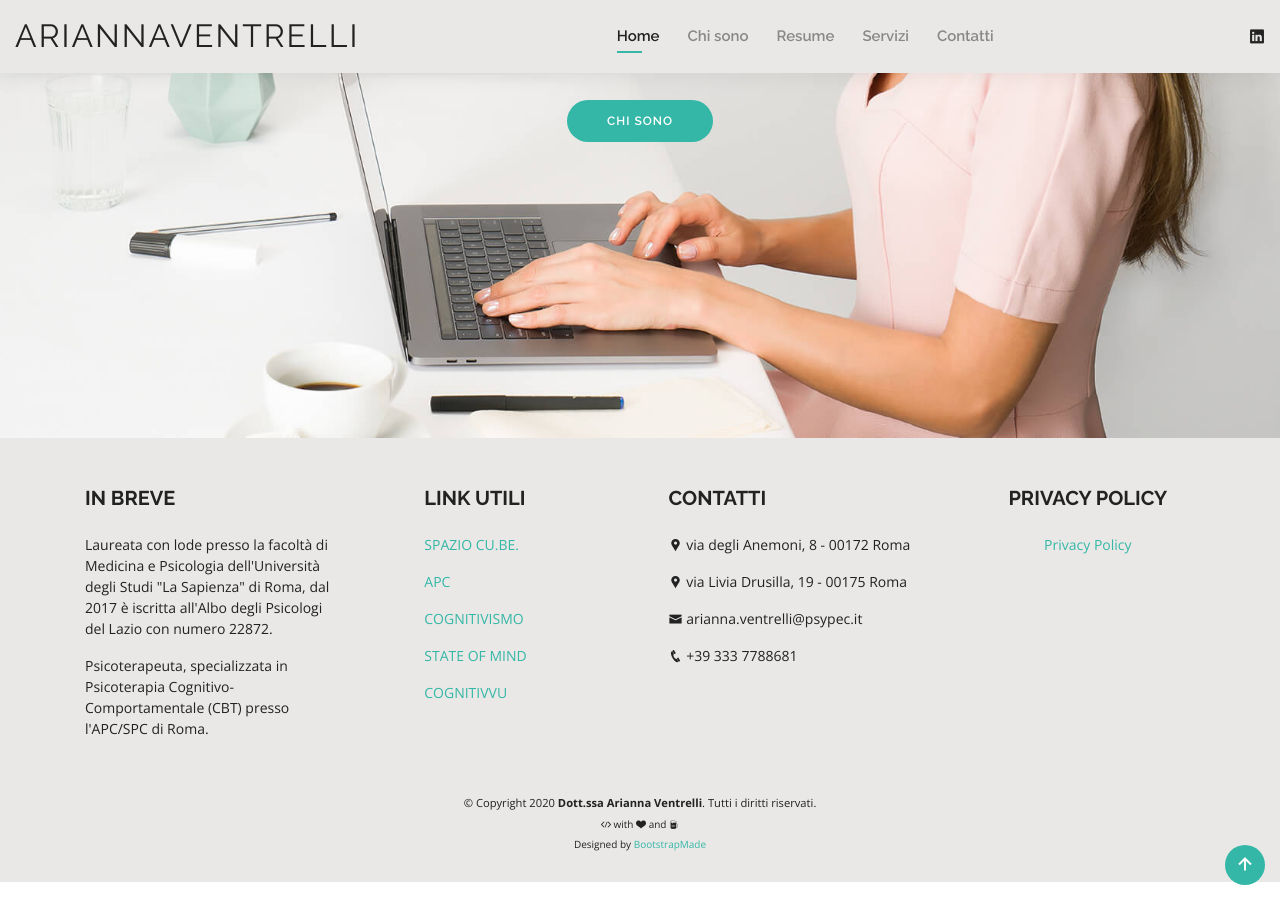
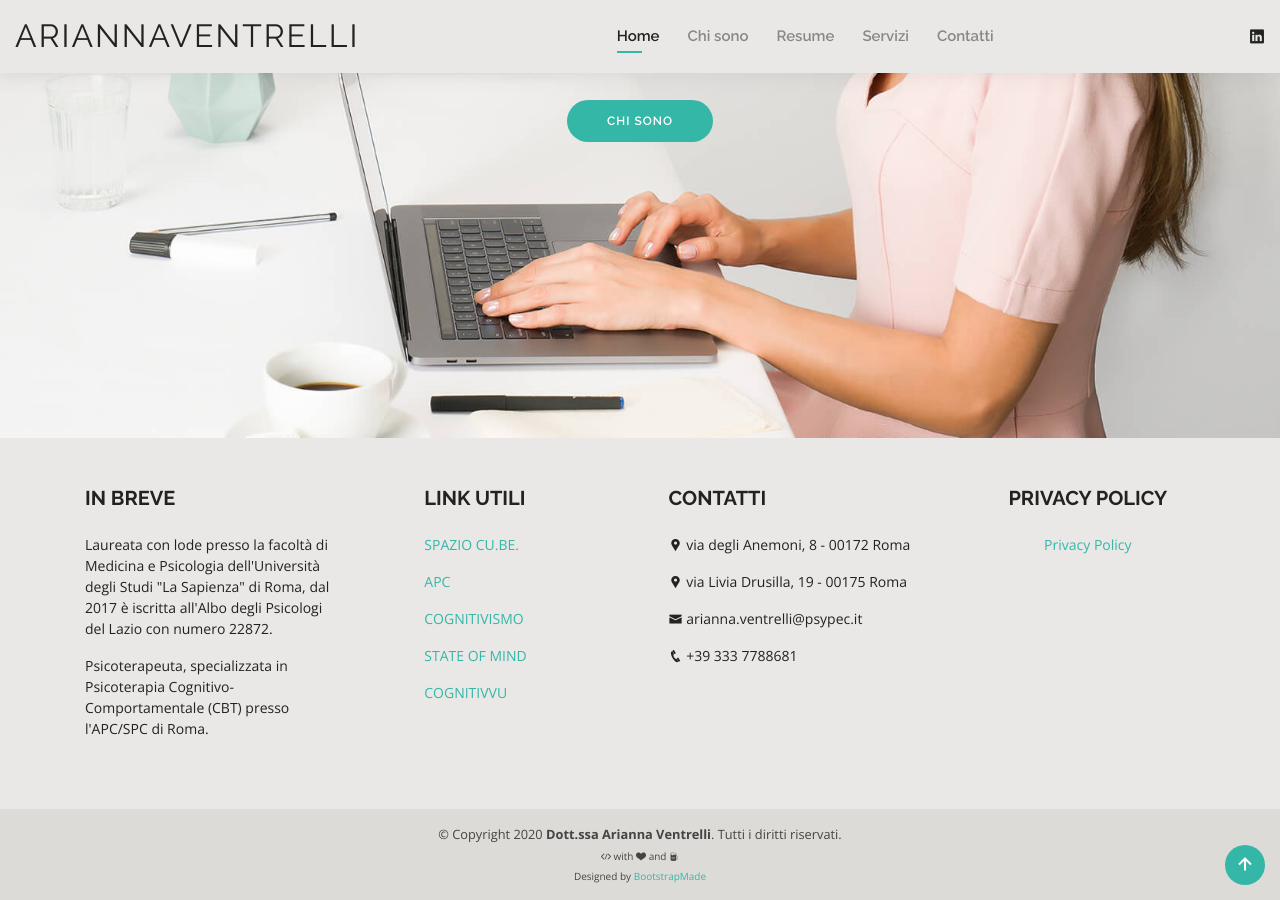
Before and after one commit to venari-psycho/venari-psycho.github.io, a Jekyll site: the page built from index.html, in a window 1280 px wide and 900 px high, scrolled down 462 px. Built offline with Jekyll 4.4.1, drawn with Linux system fonts in a browser that asks for light colours.

Commit message:
Subfooter restyling and code refactor

```diff
--- a/_includes/sub-footer.html
+++ b/_includes/sub-footer.html
@@ -1,5 +1,10 @@
+<div class="sub-footer-strip pt-3 pb-3">
+  <div class="container text-center">
+    <div class="row">
+      <div class="col-12">
+
         <!-- Copyright -->
-<div class="copyright text-center pt-3">
+        <div class="copyright">
           &copy; Copyright 2020 <strong><span>{{ site.data.contact.businessName }}</span></strong>. Tutti i diritti riservati.
         </div>
         <!-- End Copyright -->
@@ -16,3 +21,8 @@
           Designed by <a href="https://bootstrapmade.com/">BootstrapMade</a>
         </div>
         <!-- End Credits -->
+
+      </div>
+    </div>
+  </div>
+</div>
--- a/_layouts/default.html
+++ b/_layouts/default.html
@@ -53,8 +53,8 @@
   <!-- ======= Footer ======= -->
   <footer id="footer" class="page-footer font-small pt-4">
     {% include footer.html %}
-    {% include sub-footer.html %}
   </footer>
+  {% include sub-footer.html %}
   <!-- End Footer -->
 
   <div id="preloader"></div>
--- a/assets/css/style.css
+++ b/assets/css/style.css
@@ -1296,15 +1296,19 @@ section {
   text-align: center;
 }
 
-#footer .credits {
+.sub-footer-strip {
+  background: #dddbd7;
+}
+
+.sub-footer-strip .credits {
   padding-top: 5px;
   font-size: 10px;
 }
 
-#footer .credits a {
+.sub-footer-strip .credits a {
   color: #34b7a7;
 }
 
-#footer .copyright {
+.sub-footer-strip .copyright {
   font-size: 0.8em;
 }
```
Lines whose indentation alone changed are shown as unchanged.
